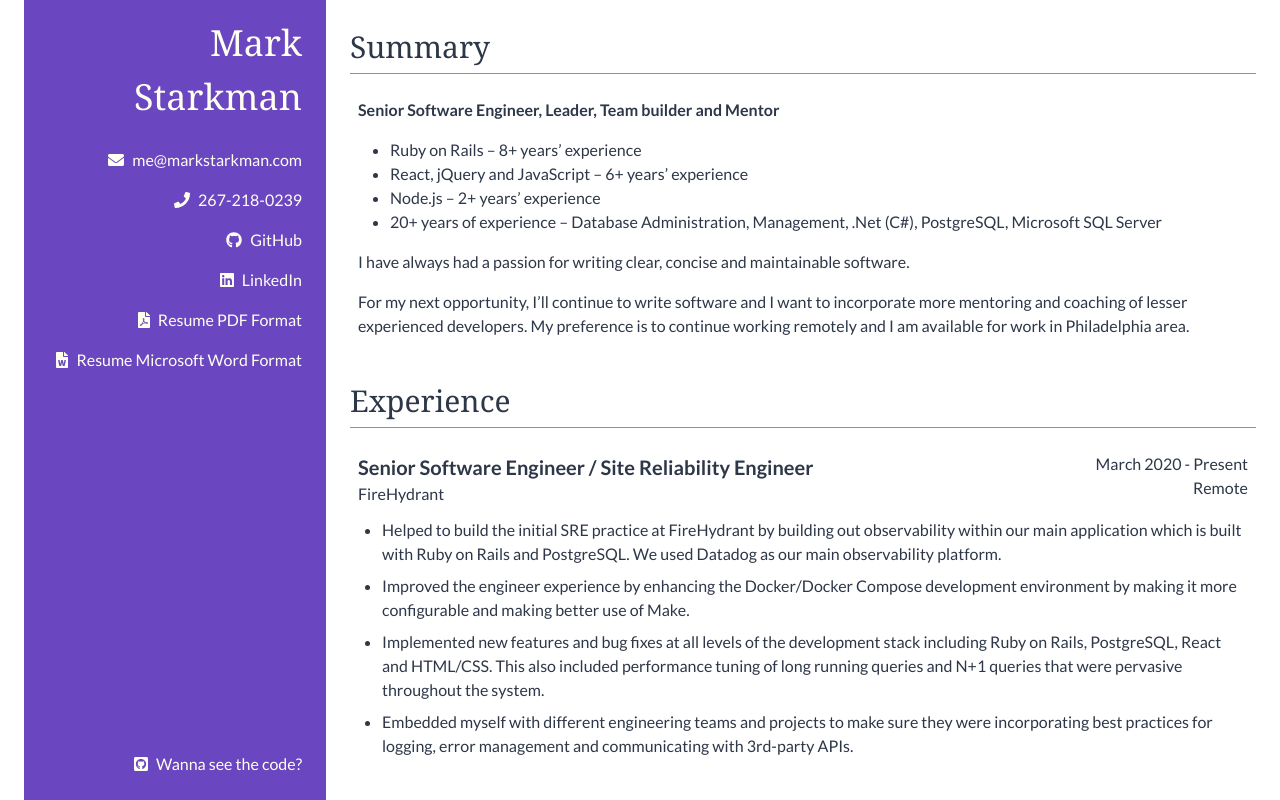
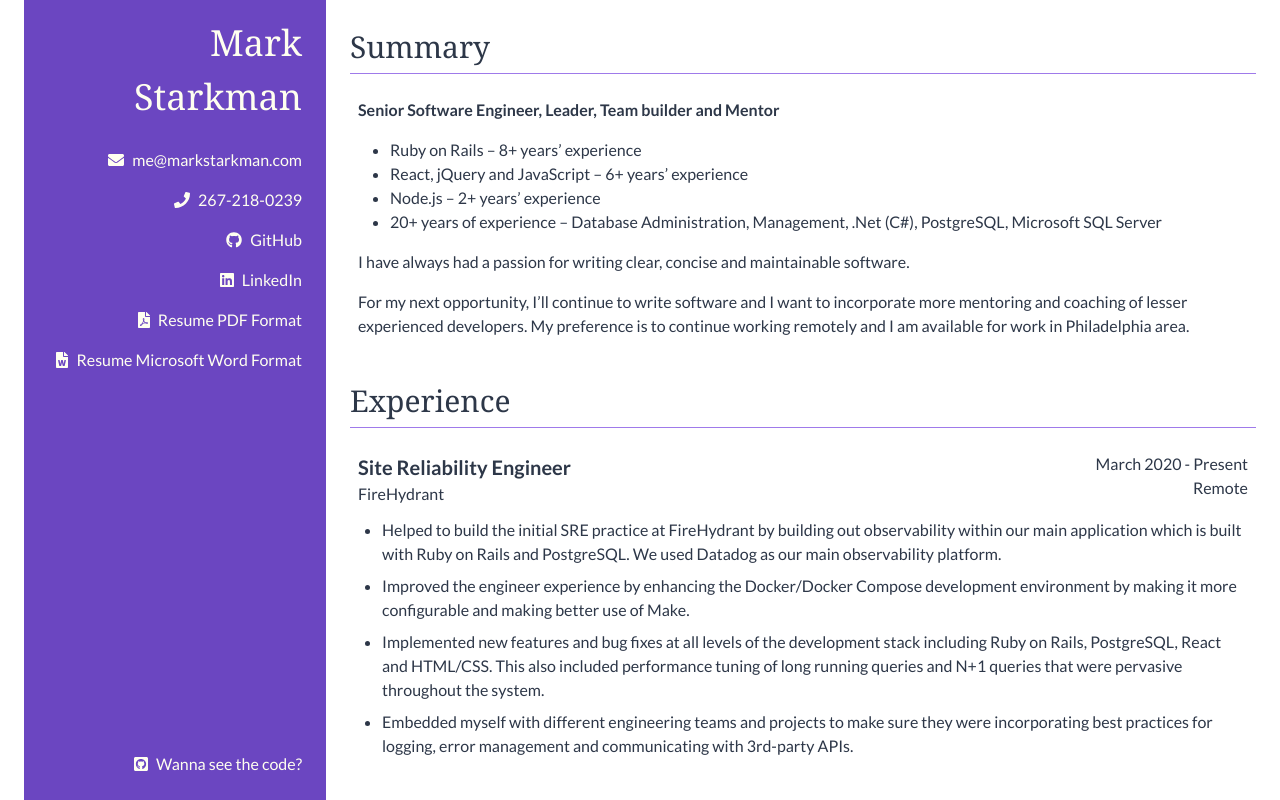
Before and after one commit to mstarkman/resume-part-deux, a Next.js app: page / in a window 1280 px wide. Shown: the top 800 px of the page. Built offline with nearby package versions, Linux system fonts and the light colour scheme.

Commit message:
Adjust title for FireHydrant

```diff
--- a/data/experiences.ts
+++ b/data/experiences.ts
@@ -1,6 +1,6 @@
 const experiences = [
   {
-    title: "Senior Software Engineer / Site Reliability Engineer",
+    title: "Site Reliability Engineer",
     dates: "March 2020 - Present",
     place: "FireHydrant",
     location: "Remote",
```
Also changed, not shown: 2 other files (tests, documents, lock files or other folders).
